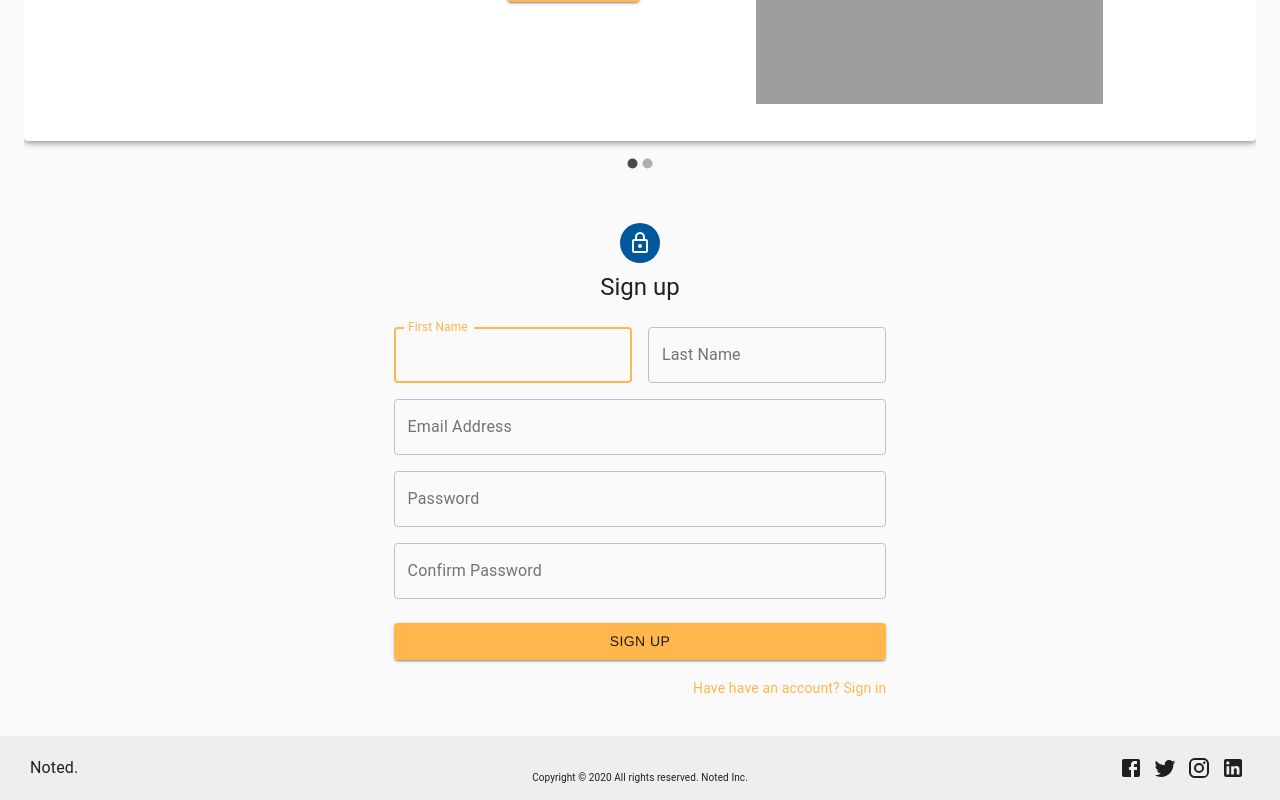
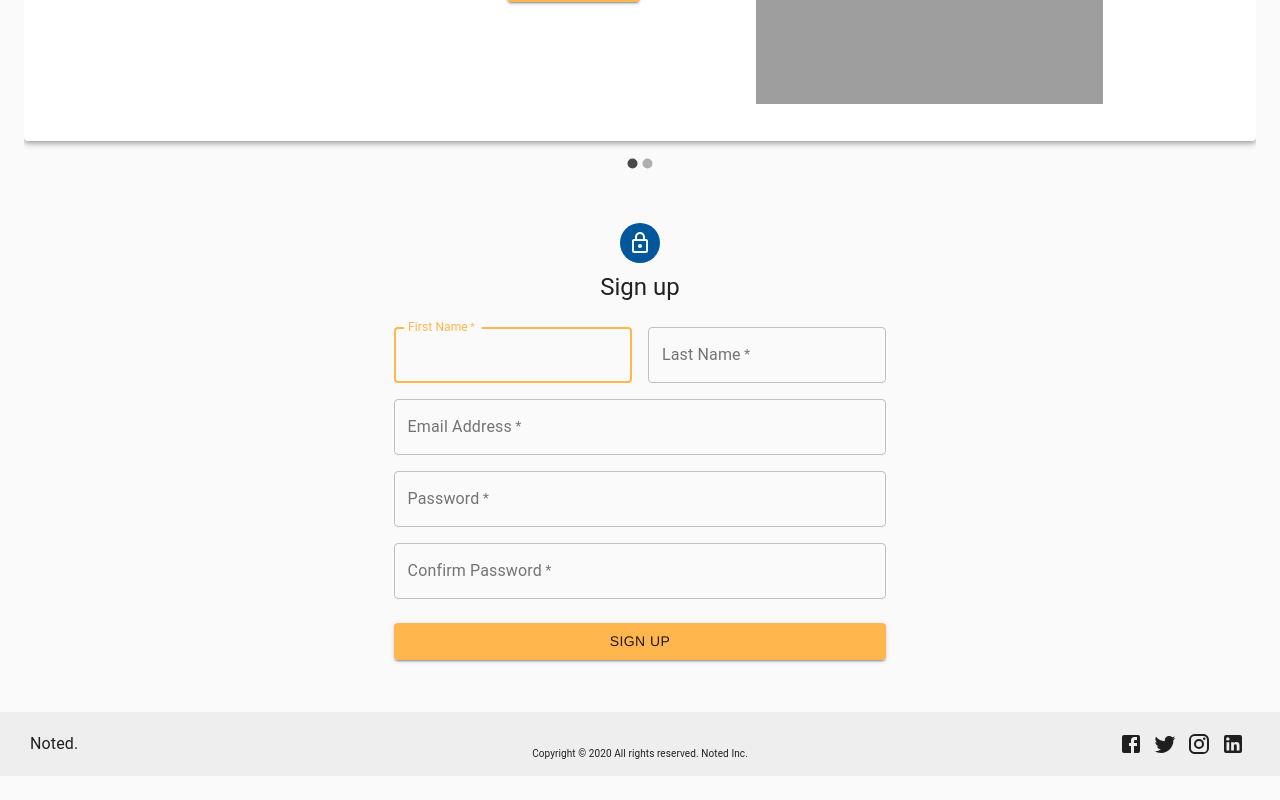
Before and after one commit to kev-ly32/noted, a React (Create React App) app in the folder client/: page / in a window 1280 px wide. Shown: the part 353-1153 px from the top of the page. After the commit the page ends 1129 px from the top, so only its background shows below. Built offline with nearby package versions, Linux system fonts and the light colour scheme; grey boxes are pictures that could not be loaded.

Commit message:
updated form styling on error

```diff
--- a/client/src/components/AppBars.js
+++ b/client/src/components/AppBars.js
@@ -257,6 +257,11 @@ export function Navbar({ setLoggedIn, setUserInfo, loggedIn, userInfo }) {
                             onChange={handleChange}
                             onFocus={handleFocus}
                             autoFocus
+                            error={
+                              loginErr !== "" && credentials.email === ""
+                                ? true
+                                : false
+                            }
                           />
                         </Grid>
                         <Grid item xs={12}>
@@ -272,6 +277,11 @@ export function Navbar({ setLoggedIn, setUserInfo, loggedIn, userInfo }) {
                             value={credentials.password}
                             onChange={handleChange}
                             onFocus={handleFocus}
+                            error={
+                              loginErr !== "" && credentials.password === ""
+                                ? true
+                                : false
+                            }
                           />
                         </Grid>
                       </Grid>
--- a/client/src/components/Landing.js
+++ b/client/src/components/Landing.js
@@ -9,7 +9,6 @@ import {
   TextField,
 } from "@material-ui/core";
 
-import Link from "@material-ui/core/Link";
 import Avatar from "@material-ui/core/Avatar";
 import CssBaseline from "@material-ui/core/CssBaseline";
 import LockOutlinedIcon from "@material-ui/icons/LockOutlined";
@@ -42,10 +41,6 @@ const useStyles = makeStyles((theme) => ({
   },
   error: {
     color: "red",
-  },
-  inputError: {
-    color: "red",
-    borderColor: "red",
   },
 }));
 
@@ -190,36 +185,33 @@ function Landing({ setLoggedIn, setUserInfo }) {
             ref={registerRef}
             className={classes.form}
             onSubmit={handleSubmit}
+            noValidate
           >
             <Grid container spacing={2}>
               <Grid item xs={12} md={6}>
                 <TextField
+                  required
                   name="firstName"
                   id="firstName"
                   label="First Name"
                   value={user.firstName}
                   variant="outlined"
+                  error={err !== "" && user.firstName === "" ? true : false}
                   fullWidth
                   autoFocus
                   onChange={handleChange}
                   onFocus={handleFocus}
-                  InputLabelProps={{
-                    classes: {
-                      root:
-                        err !== "" && user.firstName === ""
-                          ? classes.inputError
-                          : null,
-                    },
-                  }}
                 />
               </Grid>
               <Grid item xs={12} md={6}>
                 <TextField
+                  required
                   name="lastName"
                   id="lastName"
                   label="Last Name"
                   value={user.lastName}
                   variant="outlined"
+                  error={err !== "" && user.lastName === "" ? true : false}
                   fullWidth
                   onChange={handleChange}
                   onFocus={handleFocus}
@@ -227,11 +219,13 @@ function Landing({ setLoggedIn, setUserInfo }) {
               </Grid>
               <Grid item xs={12}>
                 <TextField
+                  required
                   name="email"
                   id="email"
                   label="Email Address"
                   value={user.email}
                   variant="outlined"
+                  error={err !== "" && user.email === "" ? true : false}
                   fullWidth
                   onChange={handleChange}
                   onFocus={handleFocus}
@@ -239,12 +233,14 @@ function Landing({ setLoggedIn, setUserInfo }) {
               </Grid>
               <Grid item xs={12}>
                 <TextField
+                  required
                   name="password"
                   id="password"
                   label="Password"
                   value={user.password}
                   type="password"
                   variant="outlined"
+                  error={err !== "" && user.password === "" ? true : false}
                   fullWidth
                   onChange={handleChange}
                   onFocus={handleFocus}
@@ -252,12 +248,14 @@ function Landing({ setLoggedIn, setUserInfo }) {
               </Grid>
               <Grid item xs={12}>
                 <TextField
+                  required
                   name="password2"
                   id="password2"
                   label="Confirm Password"
                   value={user.password2}
                   type="password"
                   variant="outlined"
+                  error={err !== "" && user.password2 === "" ? true : false}
                   fullWidth
                   onChange={handleChange}
                   onFocus={handleFocus}
@@ -273,13 +271,6 @@ function Landing({ setLoggedIn, setUserInfo }) {
             >
               Sign Up
             </Button>
-            <Grid container justify="flex-end">
-              <Grid item>
-                <Link href="#" variant="body2">
-                  Have have an account? Sign in
-                </Link>
-              </Grid>
-            </Grid>
           </form>
         </div>
       </Typography>
```
Also changed, not shown: 1 other file (tests, documents, lock files or other folders).
